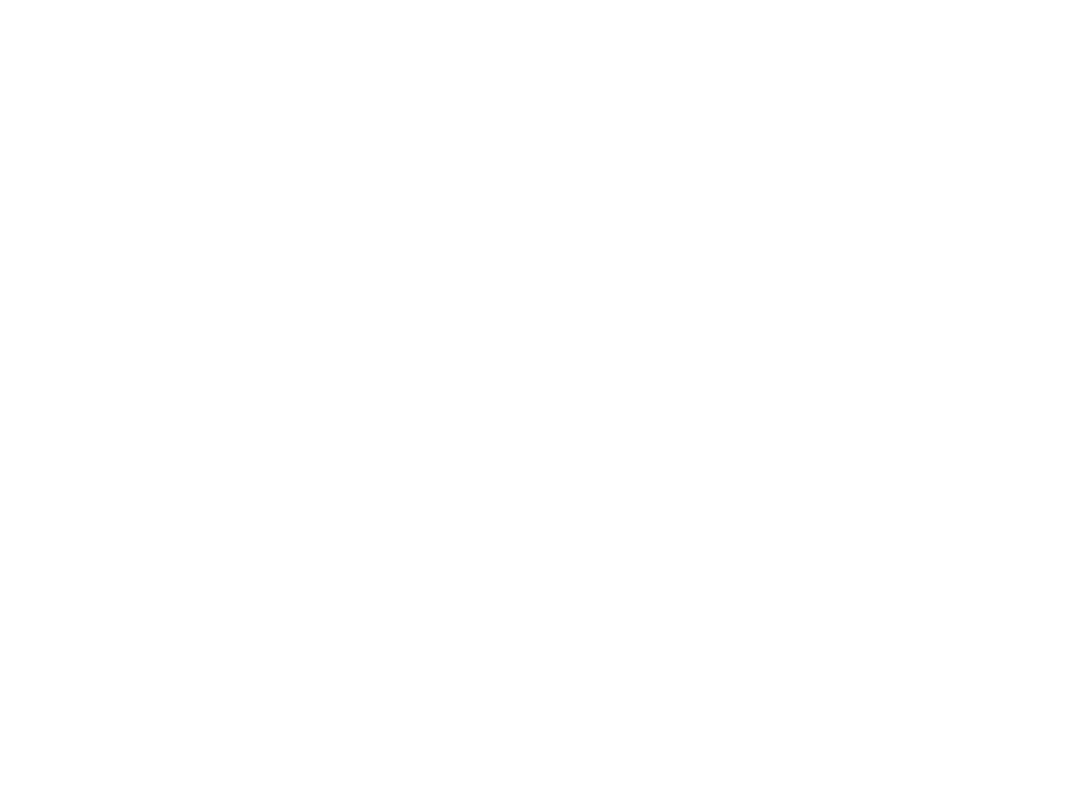
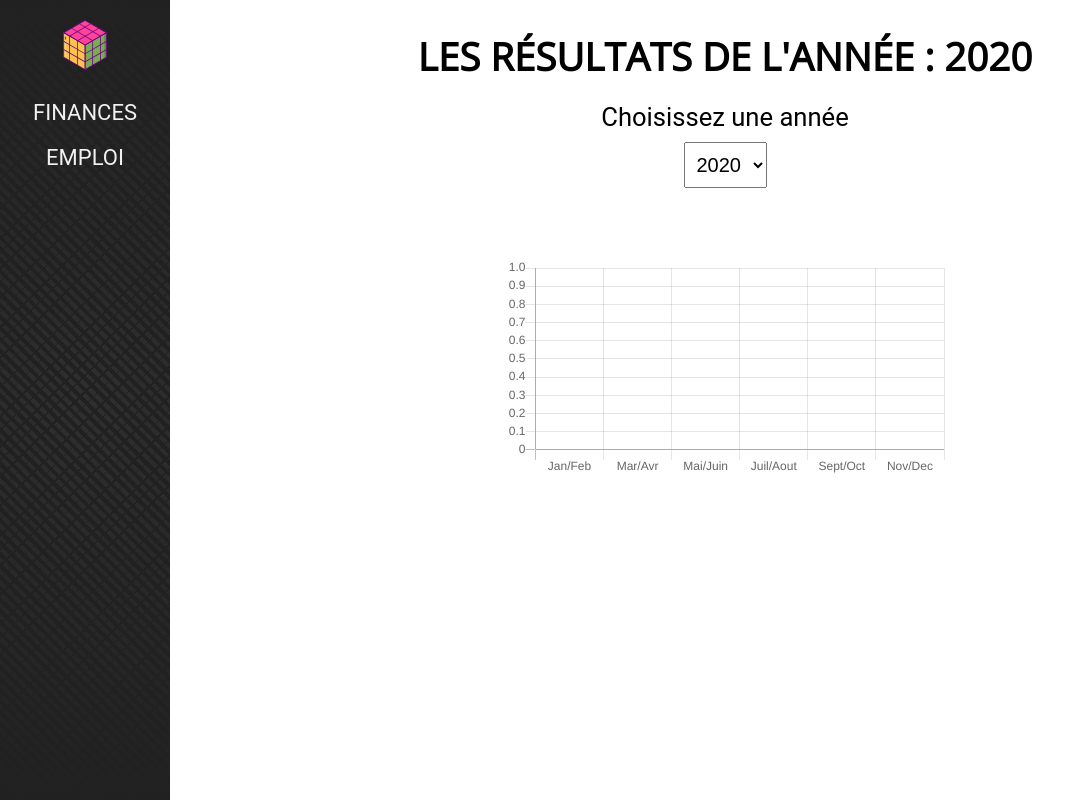
Before and after one commit to Djibba/Dashboard-react, a React (Create React App) app: page / in a window 1280 px wide. Shown: the whole page, without its empty margins (0-1068 px from the left). Built offline with nearby package versions, Linux system fonts and the light colour scheme.

Commit message:
first graph

```diff
--- a/package.json
+++ b/package.json
@@ -11,7 +11,7 @@
     "react": "^17.0.1",
     "react-chartjs-2": "^2.11.1",
     "react-dom": "^17.0.1",
-    "react-router-dom": "^5.2.0",
+    "react-router-dom": "^6.0.2",
     "react-scripts": "4.0.2",
     "web-vitals": "^1.1.0"
   },
--- a/src/App.js
+++ b/src/App.js
@@ -1,12 +1,18 @@
 import React from "react";
 import "./App.css";
+import {Routes, Route} from "react-router-dom"
 import DashboardEmployees from "./Pages/DashboardEmployees/DashboardEmployees";
-import dashboardFinances from "./Pages/DashboardFinance/DashboardFinances";
+import DashboardFinances from "./Pages/DashboardFinance/DashboardFinances";
+import Sidebar from "./Components/Sidebar/Sidebar";
 
 export default function App() {
   return (
     <>
-
+        <Sidebar />
+      <Routes>
+        <Route path='/' element={<DashboardFinances/>} />
+        <Route path='/dashboardEmployees' element={<DashboardEmployees/>} />
+      </Routes>
     </>
   );
 }
--- /dev/null
+++ b/src/Components/AllChart/BarChart.js
@@ -0,0 +1,18 @@
+import React from "react";
+import {Bar} from "react-chartjs-2";
+import fulldata from "../../context/fulldata";
+
+function BarChart(){
+    return(
+        <div className='chart-container'>
+            <Bar
+                redraw={true}
+                data={{
+                    labels: ["Jan/Feb", "Mar/Avr", "Mai/Juin", "Juil/Aout", "Sept/Oct", "Nov/Dec"]
+                }}
+            />
+        </div>
+    )
+}
+
+export default BarChart
--- /dev/null
+++ b/src/Components/Sidebar/Sidebar.js
@@ -0,0 +1,16 @@
+import React from "react";
+import iconDash from './analytics.svg'
+import {Link} from "react-router-dom";
+import './Sidebar.css'
+
+function Sidebar () {
+    return (
+        <nav className="sidenav">
+            <img src={iconDash} alt='icon'/>
+            <Link to='/' >FINANCES</Link>
+            <Link to='/dashboardEmployees' >EMPLOI</Link>
+        </nav>
+    )
+}
+
+export default Sidebar
--- a/src/Pages/DashboardFinance/DashboardFinances.js
+++ b/src/Pages/DashboardFinance/DashboardFinances.js
@@ -1,11 +1,26 @@
-import React from "react";
+import React, {useState, useContext} from "react";
 import './DashboardFinance.css'
+import BarChart from "../../Components/AllChart/BarChart";
 
 function DashboardFinances () {
     return (
-        <>
-            <h1>Dashborad</h1>
-        </>
+        <div className="global-container">
+            <h1>Les résultats de l'année : 2020</h1>
+
+            <form >
+                <label htmlFor="year">Choisissez une année</label>
+                <select id="year">
+                    <option value="2020">2020</option>
+                    <option value="2019">2019</option>
+                    <option value="2018">2018</option>
+                    <option value="2017">2017</option>
+                </select>
+            </form>
+
+            <div className="dashboard-container">
+                <BarChart />
+            </div>
+        </div>
     )
 }
 
```
Also changed, not shown: 1 other file (tests, documents, lock files or other folders).
